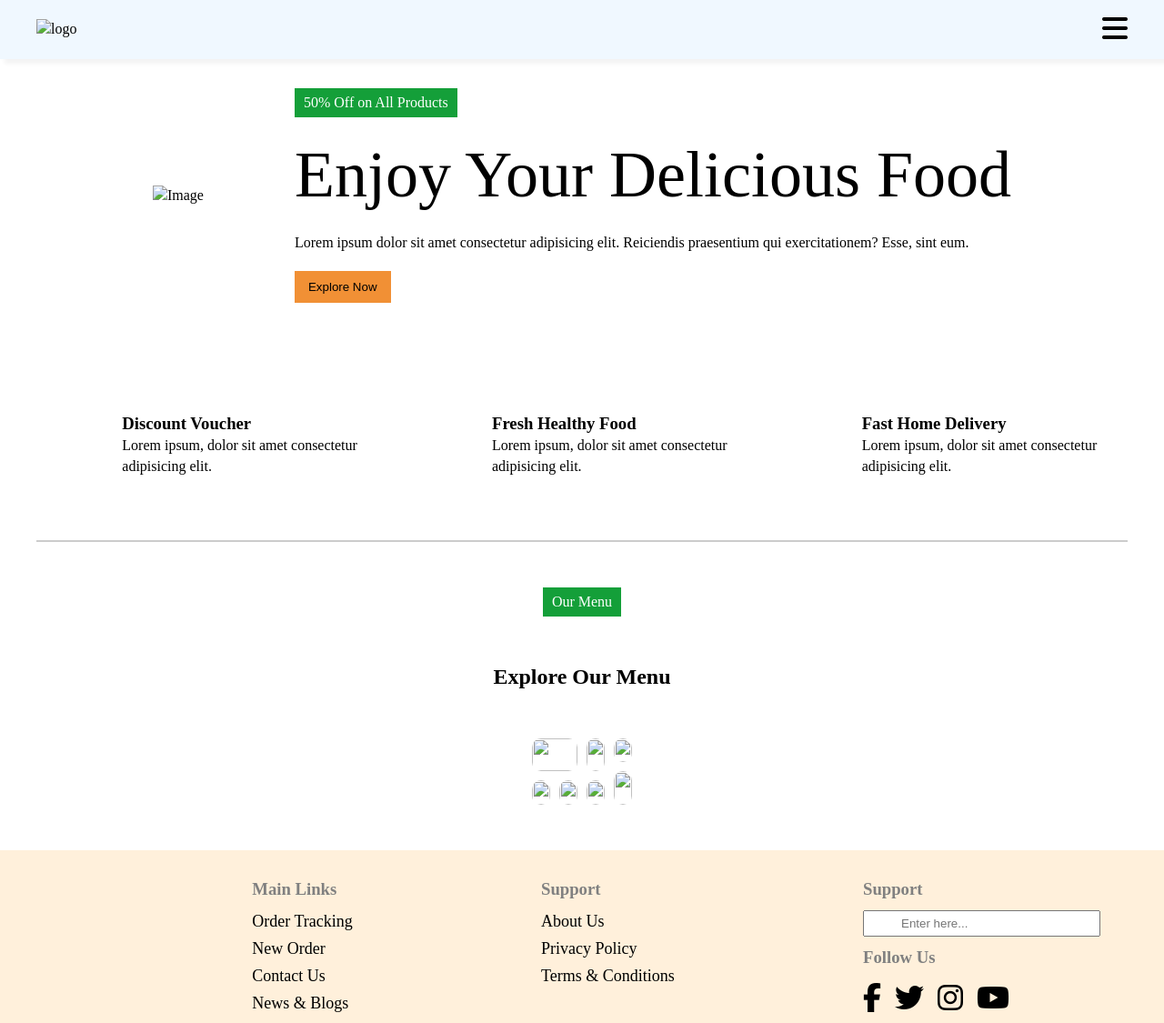
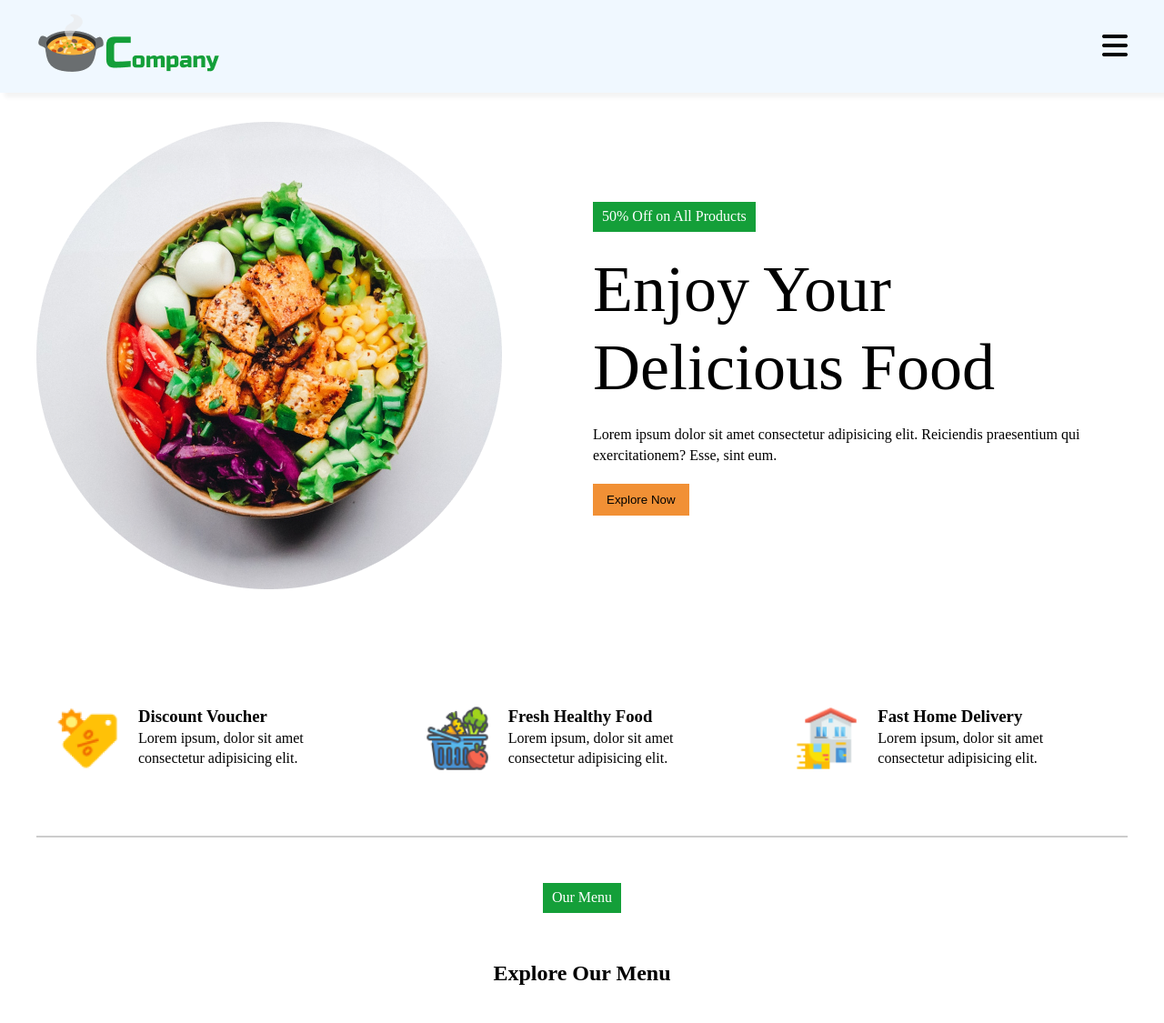
Before and after one commit to hashaam44/project05, a plain HTML site: page index.html in a window 1280 px wide. Shown: the top 1125 px of the page at 91% size. Drawn offline with nearby package versions, Linux system fonts and the light colour scheme; the site is published under a folder, as on GitHub Pages, so addresses that start at the root find nothing.

Commit message:
index.html

```diff
--- a/index.html
+++ b/index.html
@@ -19,7 +19,7 @@
     <nav>
         <div class="navigation container">
             <div class="logo-container">
-                <img src="/images/logo.png" alt="logo">
+                <img src="images/logo.png" alt="logo">
             </div>
             <div class="bar_icon">
                 <i class="fa fa-bars"></i>
@@ -31,7 +31,7 @@
     <div class="container">
         <div class="hero">
             <div class="hero_img">
-                <img src="/images/hero_image.png" alt="Image">
+                <img src="images/hero_image.png" alt="Image">
             </div>
             <div class="hero_content">
                 <div class="tag">50% Off on All Products</div>
@@ -45,21 +45,21 @@
         </div>
         <section class="features">
             <div class="feature">
-                <img src="/icons/discount.png" alt="">
+                <img src="icons/discount.png" alt="">
                 <div class="feature_content">
                     <h3>Discount Voucher</h3>
                     Lorem ipsum, dolor sit amet consectetur adipisicing elit.
                 </div>
             </div>
             <div class="feature">
-                <img src="/icons/fresh.png" alt="">
+                <img src="icons/fresh.png" alt="">
                 <div class="feature_content">
                     <h3>Fresh Healthy Food</h3>
                     Lorem ipsum, dolor sit amet consectetur adipisicing elit.
                 </div>
             </div>
             <div class="feature">
-                <img src="/icons/delivery.png" alt="">
+                <img src="icons/delivery.png" alt="">
                 <div class="feature_content">
                     <h3>Fast Home Delivery</h3>
                     Lorem ipsum, dolor sit amet consectetur adipisicing elit.
@@ -72,25 +72,25 @@
             <h2>Explore Our Menu</h2>
             <div class="grid">
                 <div class="item1">
-                    <img class ="grid_image" src="/images/grid_image1.png" alt="">
+                    <img class ="grid_image" src="images/grid_image1.png" alt="">
                 </div>
                 <div class="item2">
-                    <img class ="grid_image" src="/images/grid_image2.png" alt="">
+                    <img class ="grid_image" src="images/grid_image2.png" alt="">
                 </div>
                 <div class="item3">
-                    <img class ="grid_image" src="/images/grid_image3.png" alt="">
+                    <img class ="grid_image" src="images/grid_image3.png" alt="">
                 </div>
                 <div class="item4">
-                    <img class ="grid_image" src="/images/grid_image4.png" alt="">
+                    <img class ="grid_image" src="images/grid_image4.png" alt="">
                 </div>
                 <div class="item5">
-                    <img class ="grid_image" src="/images/grid_image5.png" alt="">
+                    <img class ="grid_image" src="images/grid_image5.png" alt="">
                 </div>
                 <div class="item6">
-                    <img class ="grid_image" src="/images/grid_image6.png" alt="">
+                    <img class ="grid_image" src="images/grid_image6.png" alt="">
                 </div>
                 <div class="item7">
-                    <img class ="grid_image" src="/images/grid_image7.png" alt="">
+                    <img class ="grid_image" src="images/grid_image7.png" alt="">
                 </div>
             </div>
         </div>
@@ -98,7 +98,7 @@
     <footer>
         <div class="footer_container container">
             <div class="footer-logo">
-                <img src="/images/logo.png" alt="">
+                <img src="images/logo.png" alt="">
             </div>
             <div class="link_lists">
                 <h3>Main Links</h3>
```
